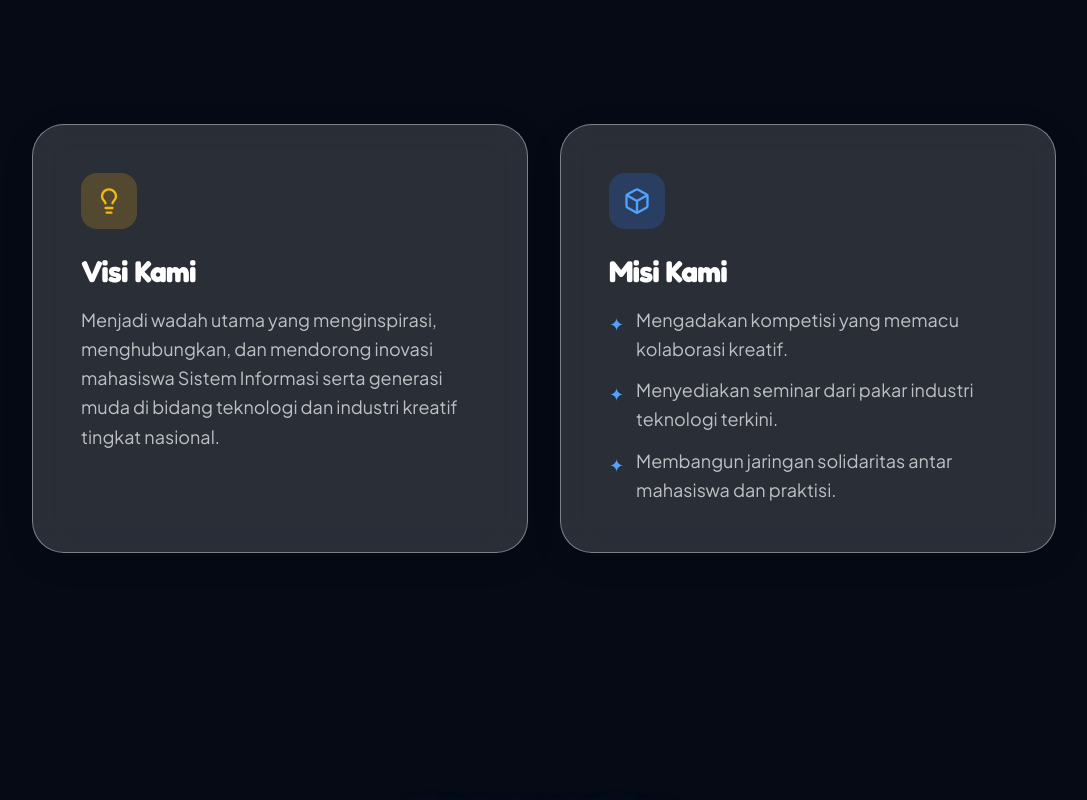
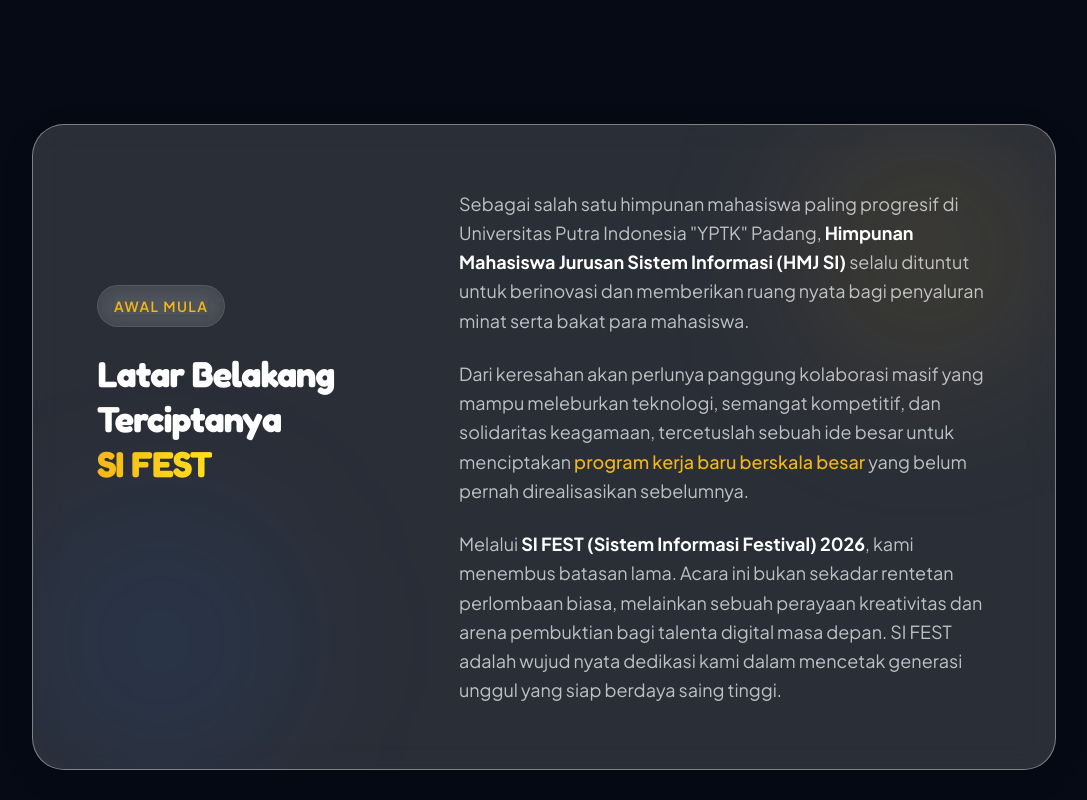
Before and after one commit to Tadaimaaaa/sifest-official, a Next.js app: page /about in a window 1280 px wide. Shown: the part 680-1480 px from the top of the page, without its empty margins (96-1183 px from the left). Built offline with nearby package versions, Linux system fonts and the light colour scheme.

Commit message:
style: replace visi misi with latar belakang acara in about page

```diff
--- a/app/about/page.tsx
+++ b/app/about/page.tsx
@@ -36,40 +36,36 @@ export default function AboutPage() {
         </div>
       </div>
 
-      {/* Visi Misi Section */}
-      <Section id="vision" className="pt-0">
-        <div className="grid grid-cols-1 md:grid-cols-2 gap-8 items-stretch max-w-5xl mx-auto">
-          <GlassCard variant="medium" className="p-8 md:p-12 border-brand-accent/20 hover:border-brand-accent/50 transition-colors">
-            <div className="w-14 h-14 rounded-2xl bg-brand-accent/20 flex items-center justify-center mb-6">
-              <svg xmlns="http://www.w3.org/2000/svg" width="28" height="28" viewBox="0 0 24 24" fill="none" stroke="currentColor" strokeWidth="2" strokeLinecap="round" strokeLinejoin="round" className="text-brand-accent"><path d="M15 14c.2-1 .7-1.7 1.5-2.5 1-.9 1.5-2.2 1.5-3.5A6 6 0 0 0 6 8c0 1 .2 2.2 1.5 3.5.7.7 1.3 1.5 1.5 2.5"/><path d="M9 18h6"/><path d="M10 22h4"/></svg>
+      {/* Latar Belakang Section */}
+      <Section id="history" className="pt-0">
+        <GlassCard variant="medium" className="p-8 md:p-12 lg:p-16 max-w-5xl mx-auto border-brand-accent/20 hover:border-brand-accent/50 transition-colors relative overflow-hidden group">
+          {/* Decorative background glow */}
+          <div className="absolute top-0 right-0 w-64 h-64 bg-brand-accent/10 rounded-full blur-[80px] -z-10 group-hover:bg-brand-accent/20 transition-colors duration-500" />
+          <div className="absolute bottom-0 left-0 w-64 h-64 bg-blue-500/10 rounded-full blur-[80px] -z-10 group-hover:bg-blue-500/20 transition-colors duration-500" />
+
+          <div className="flex flex-col md:flex-row gap-8 lg:gap-16 items-start relative z-10">
+            <div className="md:w-1/3 shrink-0 sticky top-24">
+              <div className="inline-block px-4 py-2 rounded-full bg-white/5 border border-white/10 mb-6 backdrop-blur-md">
+                <span className="text-brand-accent font-semibold tracking-widest uppercase text-sm shadow-sm">Awal Mula</span>
+              </div>
+              <h2 className="text-3xl md:text-4xl font-heading font-bold text-white leading-tight">
+                Latar Belakang <br className="hidden md:block" /> Terciptanya <br className="hidden lg:block" /> <span className="text-transparent bg-clip-text bg-gradient-to-r from-brand-accent to-yellow-300">SI FEST</span>
+              </h2>
             </div>
-            <h3 className="text-3xl font-heading font-bold text-white mb-4">Visi Kami</h3>
-            <p className="text-white/70 leading-relaxed text-lg">
-              Menjadi wadah utama yang menginspirasi, menghubungkan, dan mendorong inovasi mahasiswa Sistem Informasi serta generasi muda di bidang teknologi dan industri kreatif tingkat nasional.
-            </p>
-          </GlassCard>
 
-          <GlassCard variant="medium" className="p-8 md:p-12 border-blue-500/20 hover:border-blue-500/50 transition-colors">
-            <div className="w-14 h-14 rounded-2xl bg-blue-500/20 flex items-center justify-center mb-6">
-              <svg xmlns="http://www.w3.org/2000/svg" width="28" height="28" viewBox="0 0 24 24" fill="none" stroke="currentColor" strokeWidth="2" strokeLinecap="round" strokeLinejoin="round" className="text-blue-400"><path d="M21 16V8a2 2 0 0 0-1-1.73l-7-4a2 2 0 0 0-2 0l-7 4A2 2 0 0 0 3 8v8a2 2 0 0 0 1 1.73l7 4a2 2 0 0 0 2 0l7-4A2 2 0 0 0 21 16z"/><polyline points="3.29 7 12 12 20.71 7"/><line x1="12" y1="22" x2="12" y2="12"/></svg>
+            <div className="md:w-2/3 space-y-6 text-white/70 leading-relaxed text-base md:text-lg">
+              <p>
+                Sebagai salah satu himpunan mahasiswa paling progresif di Universitas Putra Indonesia &quot;YPTK&quot; Padang, <strong className="text-white">Himpunan Mahasiswa Jurusan Sistem Informasi (HMJ SI)</strong> selalu dituntut untuk berinovasi dan memberikan ruang nyata bagi penyaluran minat serta bakat para mahasiswa.
+              </p>
+              <p>
+                Dari keresahan akan perlunya panggung kolaborasi masif yang mampu meleburkan teknologi, semangat kompetitif, dan solidaritas keagamaan, tercetuslah sebuah ide besar untuk menciptakan <strong className="text-brand-accent font-medium">program kerja baru berskala besar</strong> yang belum pernah direalisasikan sebelumnya.
+              </p>
+              <p>
+                Melalui <strong className="text-white">SI FEST (Sistem Informasi Festival) 2026</strong>, kami menembus batasan lama. Acara ini bukan sekadar rentetan perlombaan biasa, melainkan sebuah perayaan kreativitas dan arena pembuktian bagi talenta digital masa depan. SI FEST adalah wujud nyata dedikasi kami dalam mencetak generasi unggul yang siap berdaya saing tinggi.
+              </p>
             </div>
-            <h3 className="text-3xl font-heading font-bold text-white mb-4">Misi Kami</h3>
-            <ul className="text-white/70 leading-relaxed text-lg space-y-3 list-none">
-              <li className="flex items-start gap-3">
-                <span className="text-blue-400 mt-1">✦</span>
-                Mengadakan kompetisi yang memacu kolaborasi kreatif.
-              </li>
-              <li className="flex items-start gap-3">
-                <span className="text-blue-400 mt-1">✦</span>
-                Menyediakan seminar dari pakar industri teknologi terkini.
-              </li>
-              <li className="flex items-start gap-3">
-                <span className="text-blue-400 mt-1">✦</span>
-                Membangun jaringan solidaritas antar mahasiswa dan praktisi.
-              </li>
-            </ul>
-          </GlassCard>
-        </div>
+          </div>
+        </GlassCard>
       </Section>
 
       {/* Committee Section */}
```
